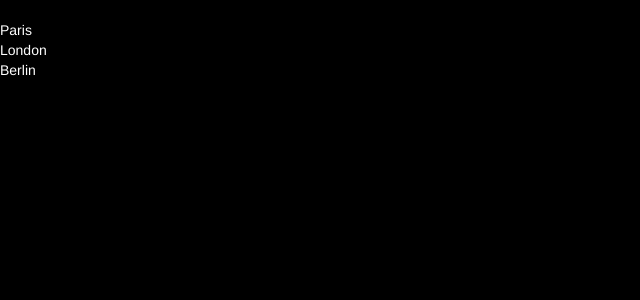
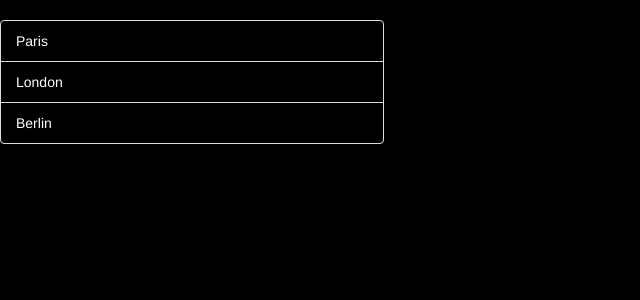
Before and after one commit to yusuke0127/wagon-cities, a React app: page / in a window 1280 px wide. Shown: the top 300 px of the page, without its empty margins (0-640 px from the left). Built offline with nearby package versions, Linux system fonts and the light colour scheme.

Commit message:
Added style

```diff
--- a/src/containers/city.jsx
+++ b/src/containers/city.jsx
@@ -4,7 +4,7 @@ class City extends Component {
   render() {
     // console.log(this.props);
     return (
-      <li>{this.props.city.name}</li>
+      <li className="list-group-item">{this.props.city.name}</li>
     );
   }
 }
--- a/src/containers/city_list.jsx
+++ b/src/containers/city_list.jsx
@@ -8,7 +8,7 @@ class CityList extends Component {
       <div className="cities">
         <ul className="list-group">
           {this.props.cities.map((city, index) => {
-            return <City city={city} index={index} />;
+            return <City city={city} index={index} key={city.name} />;
           })
           }
         </ul>
```
